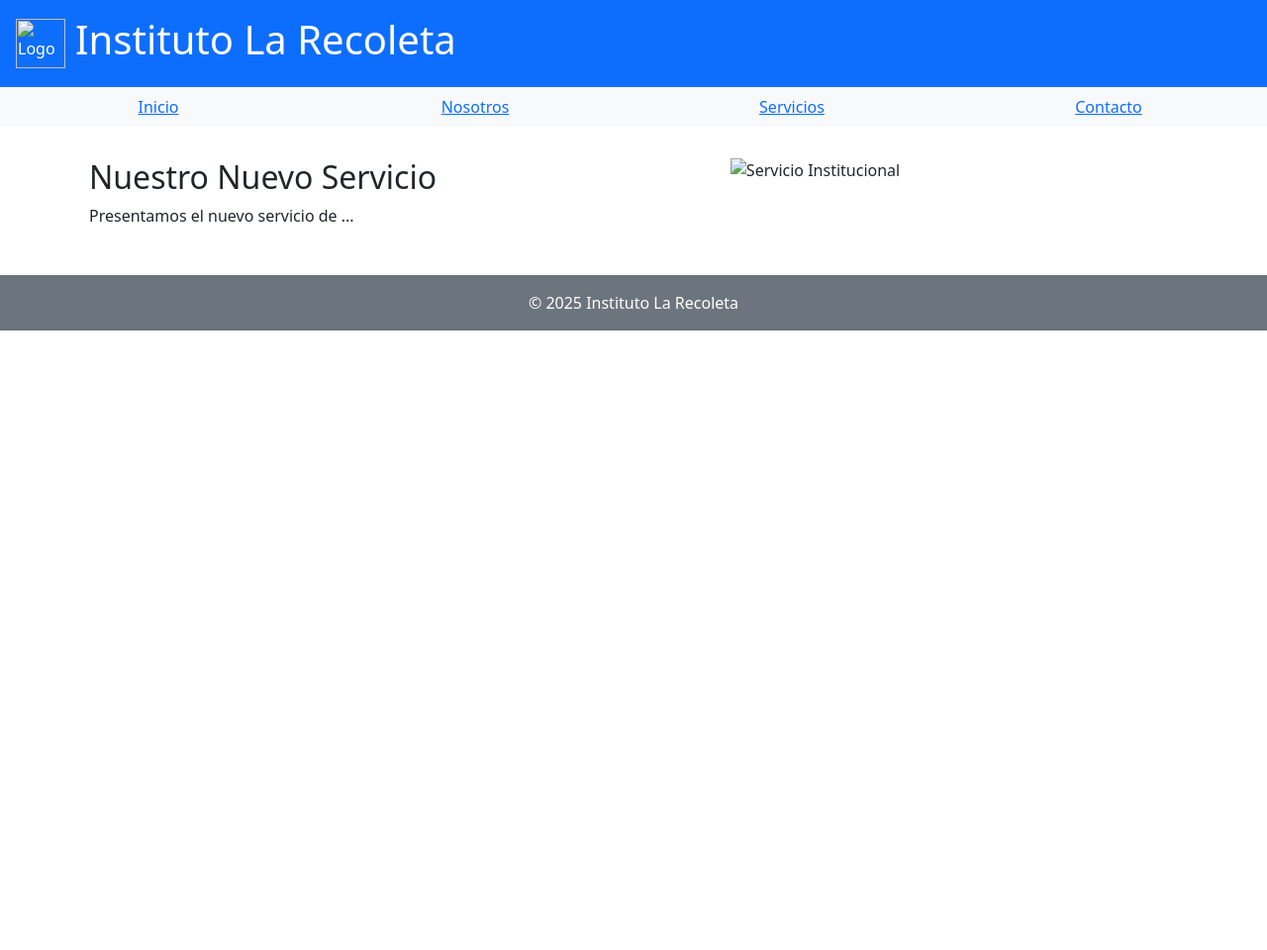
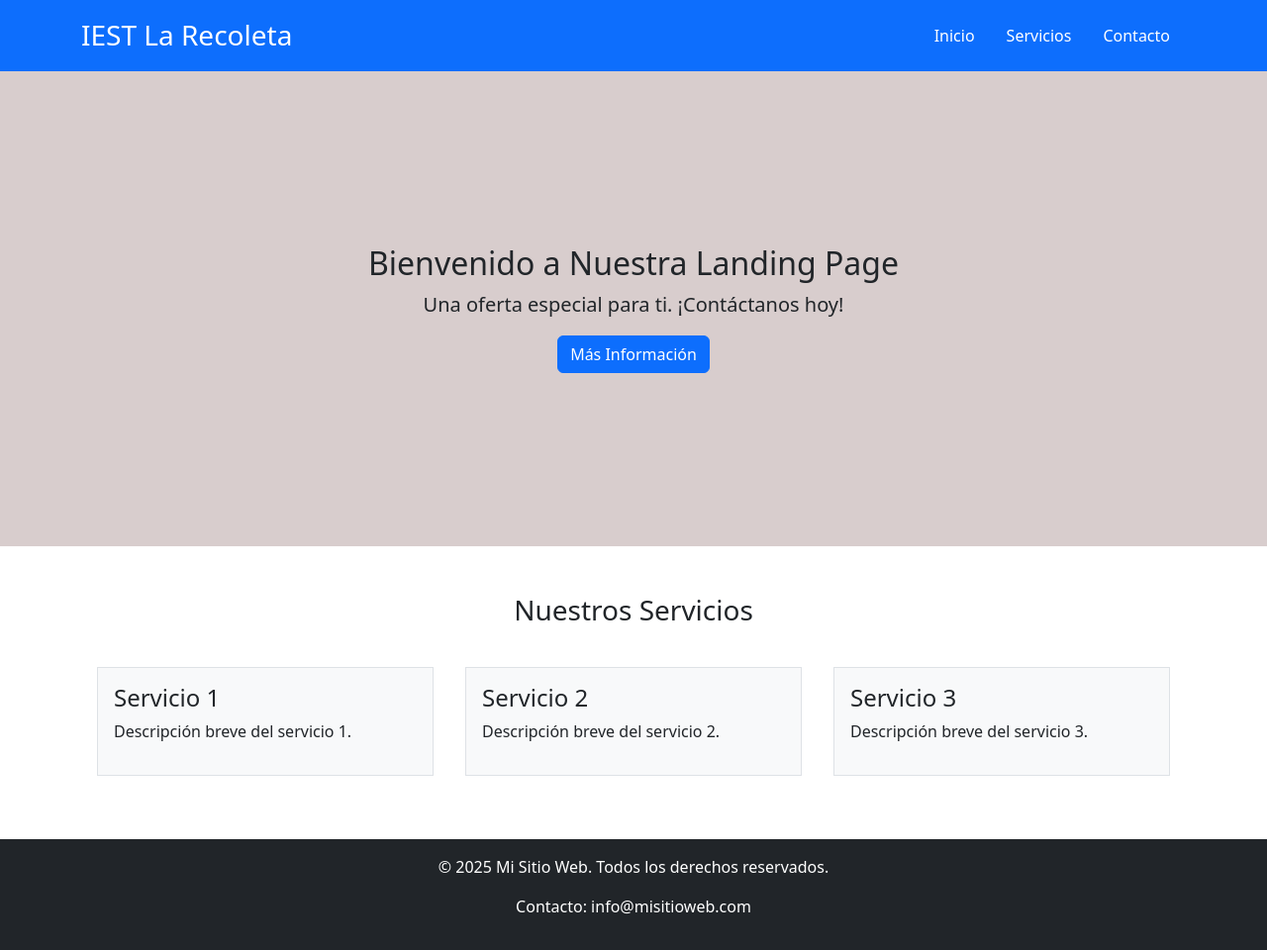
Before and after one commit to YV2005/DAW-S4, a plain HTML site: page actividad principal/index.html in a window 1280 px wide. Shown: the whole page at 99% size. Before the commit the page ends 800 px from the top, so only its background shows below. Drawn offline with nearby package versions, Linux system fonts and the light colour scheme.

Commit message:
cambiar el nombre

```diff
--- a/actividad principal/index.html
+++ b/actividad principal/index.html
@@ -1,33 +1,80 @@
-<!-- index.html (simplificado) -->
+<!DOCTYPE html>
+<html lang="es">
 <head>
   <meta charset="UTF-8">
-<title>Servicio Institucional - La Recoleta</title>
-<link rel="stylesheet" href="index.css">
-<!-- Ejemplo con Bootstrap CDN -->
-<link rel="stylesheet" href="https://cdn.jsdelivr.net/npm/bootstrap@5.3.0/di
-st/css/bootstrap.min.css">
+  <meta name="viewport" content="width=device-width, initial-scale=1">
+  <title>Landing Page Responsiva</title>
+  <!-- Enlace a Bootstrap CSS (mobile-first, responsivo)-->
+  <link href="https://cdn.jsdelivr.net/npm/bootstrap@5.3.2/dist/css/bootstrap.min.css" rel="stylesheet">
+  <style>
+    /* CSS personalizado usando Flexbox */
+    .hero {
+      display: flex;
+      align-items: center;
+      justify-content: center;
+      height: 60vh;
+      background-color: #d8cdcd;
+      text-align: center;
+    }
+    .feature-item {
+      flex: 1 1 250px;        /* Flex grow/shrink con base de 250px */
+      margin: 1rem;
+    }
+  </style>
 </head>
 <body>
-<header class="d-flex align-items-center p-3 bg-primary text-white">
-<img src="logo.png" alt="Logo" style="width:50px; margin-right:10px;">
-<h1>Instituto La Recoleta</h1>
+
+  <!-- Encabezado principal con logo/título y navegación -->
+  <header class="container-fluid bg-primary text-white py-3">
+    <div class="container d-flex justify-content-between align-items-center">
+      <h1 class="h3 mb-0">IEST La Recoleta</h1>
+      <!-- Navegación semántica de la página -->
+      <nav>
+        <ul class="nav">
+          <li class="nav-item"><a class="nav-link text-white" href="#">Inicio</a></li>
+          <li class="nav-item"><a class="nav-link text-white" href="#features">Servicios</a></li>
+          <li class="nav-item"><a class="nav-link text-white" href="#contact">Contacto</a></li>
+        </ul>
+      </nav>
+    </div>
   </header>
-<nav class="d-flex justify-content-center bg-light py-2">
-<a href="#" class="px-3">Inicio</a>
-<a href="#" class="px-3">Nosotros</a>
-<a href="#" class="px-3">Servicios</a>
-<a href="#" class="px-3">Contacto</a>
-</nav>
-<main class="container my-4 d-md-flex">
-<div class="flex-fill p-2">
-<h2>Nuestro Nuevo Servicio</h2>
-<p>Presentamos el nuevo servicio de ...</p>
+
+  <main class="container-fluid p-0">
+    <!-- Sección principal (hero) centrada con Flexbox -->
+    <section class="hero">
+      <div>
+        <h2>Bienvenido a Nuestra Landing Page</h2>
+        <p class="lead">Una oferta especial para ti. ¡Contáctanos hoy!</p>
+        <a href="#contact" class="btn btn-primary">Más Información</a>
       </div>
-<div class="flex-fill p-2">
-<img src="servicio.jpg" class="img-fluid" alt="Servicio Institucional">
+    </section>
+
+    <!-- Sección de servicios/características -->
+    <section id="features" class="container my-5">
+      <h3 class="text-center mb-4">Nuestros Servicios</h3>
+      <!-- Uso de Bootstrap d-flex y flex-wrap para diseño adaptable -->
+      <div class="d-flex flex-wrap justify-content-around">
+        <div class="feature-item p-3 bg-light border">
+          <h4>Servicio 1</h4>
+          <p>Descripción breve del servicio 1.</p>
         </div>
+        <div class="feature-item p-3 bg-light border">
+          <h4>Servicio 2</h4>
+          <p>Descripción breve del servicio 2.</p>
+        </div>
+        <div class="feature-item p-3 bg-light border">
+          <h4>Servicio 3</h4>
+          <p>Descripción breve del servicio 3.</p>
+        </div>
+      </div>
+    </section>
   </main>
-<footer class="text-center py-3 bg-secondary text-white">
-© 2025 Instituto La Recoleta
+
+  <!-- Pie de página con información adicional -->
+  <footer id="contact" class="bg-dark text-center text-white py-3">
+    <p>&copy; 2025 Mi Sitio Web. Todos los derechos reservados.</p>
+    <p>Contacto: info@misitioweb.com</p>
   </footer>
+
 </body>
+</html>
```
Lines whose indentation alone changed are shown as unchanged.
